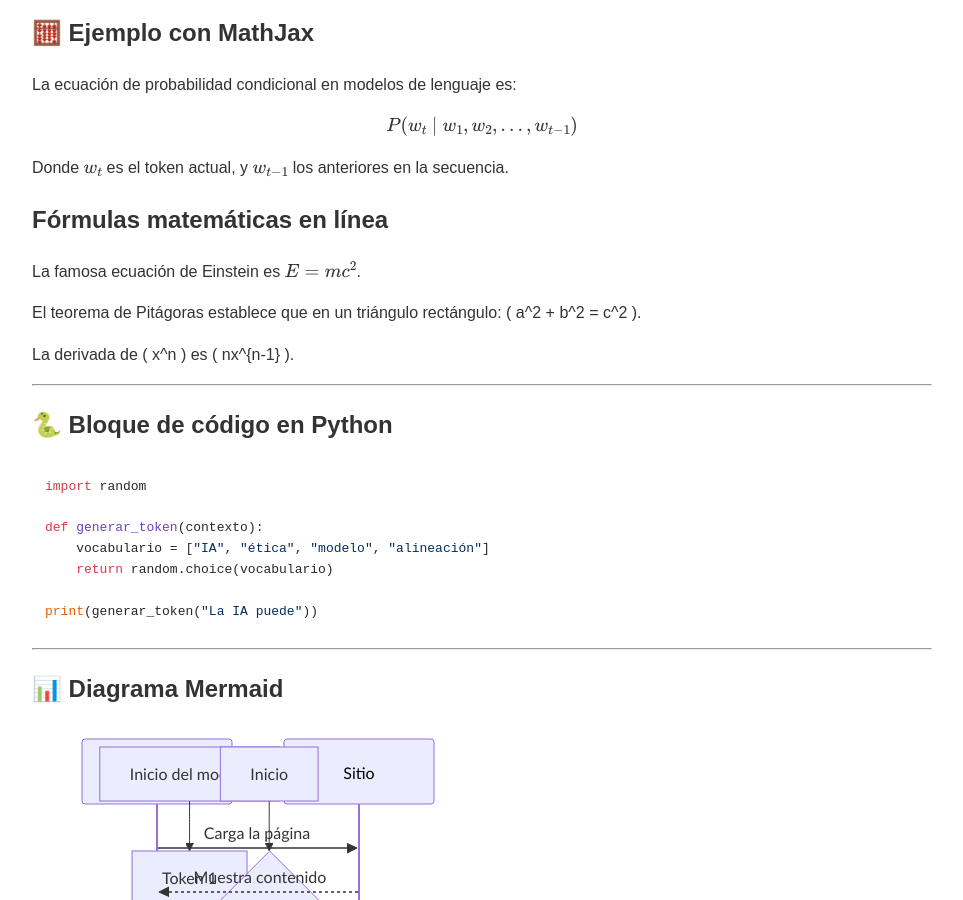
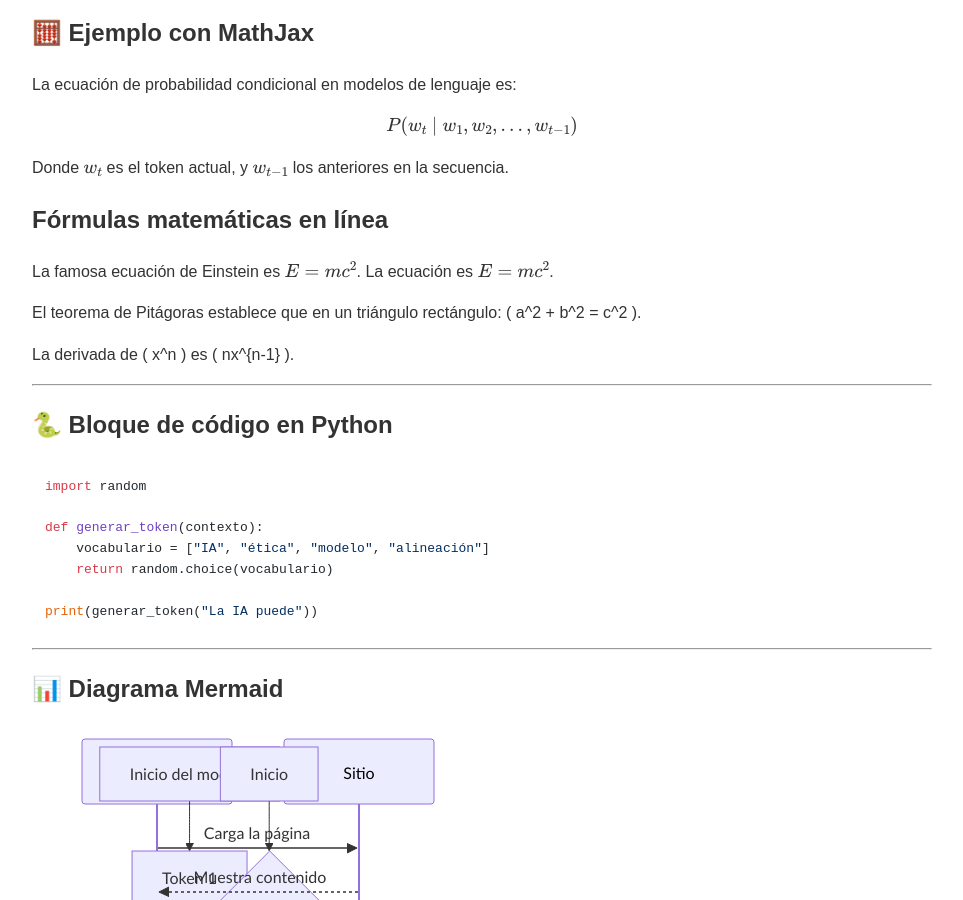
Before and after one commit to ArnulfoPerez/curso_ia, a Jekyll site: the page built from guia.md, in a window 1280 px wide and 900 px high, scrolled down 541 px. Shown: the whole window, without its empty margins (158-1121 px from the left). Built offline with Jekyll 4.4.1, drawn with Linux system fonts in a browser that asks for light colours.

Commit message:
Update guia.md
prueba \\(

```diff
--- a/guia.md
+++ b/guia.md
@@ -31,6 +31,7 @@ Donde $w_t$ es el token actual, y $w_{t-1}$ los anteriores en la secuencia.
 ## Fórmulas matemáticas en línea
 
 La famosa ecuación de Einstein es $E = mc^2$.
+La ecuación es \\( E = mc^2 \\).
 
 El teorema de Pitágoras establece que en un triángulo rectángulo:
 \( a^2 + b^2 = c^2 \).
```
